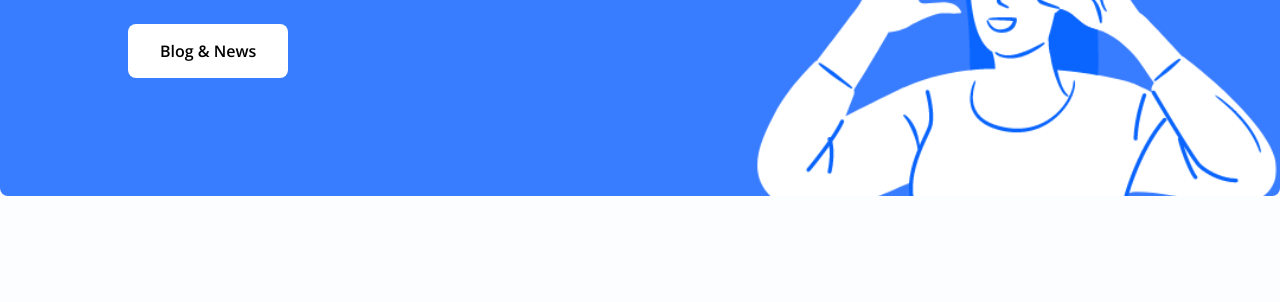
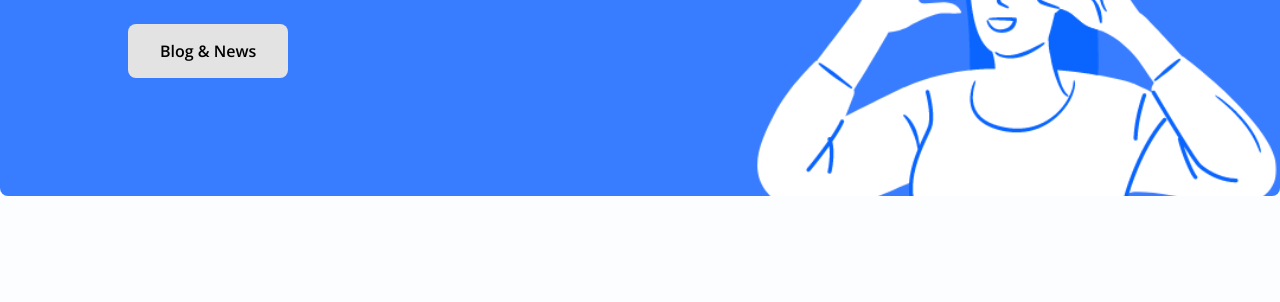
Before and after one commit to MultiScienceAcademy/MSAv0.1.1, a plain HTML site: page blog.html in a window 1280 px wide. Shown: the part 204-506 px from the top of the page. Drawn offline with nearby package versions, Linux system fonts and the light colour scheme.

Commit message:
Update styles.css
update button color

```diff
--- a/assets/css/styles.css
+++ b/assets/css/styles.css
@@ -23,6 +23,7 @@
   --blue-color:#387CFF;
   --yellow-color:#FDDD00;
   --black-color:black;
+  --silver-color:#E3E3E3;
   --scroll-bar-color: hsl(var(--hue-color), 12%, 90%);
   --scroll-thumb-color: hsl(var(--hue-color), 12%, 80%);
 
@@ -421,7 +422,7 @@ input {
 /*=============== BUTTONS ===============*/
 .button {
   display: inline-block;
-  background-color: var(--white-color);
+  background-color: var(--silver-color);
   color: black;
   padding: 1rem 2rem;
   font-weight: var(--font-semi-bold);
```
